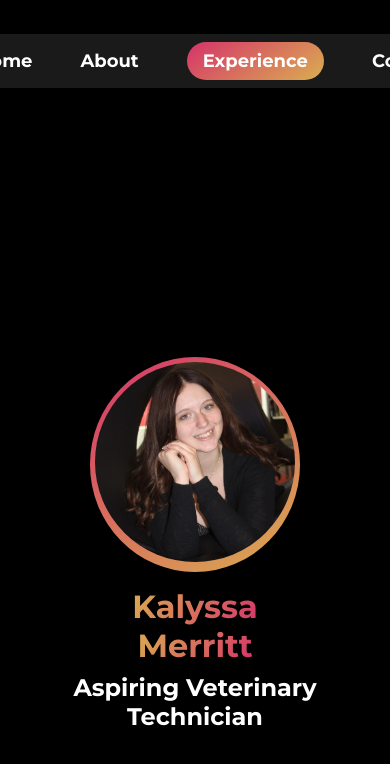
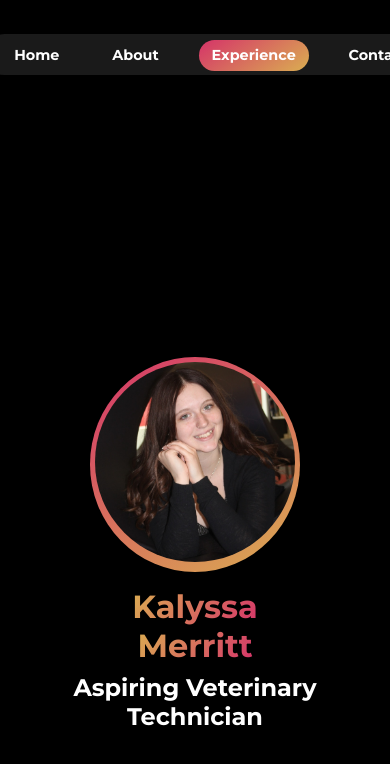
Before and after one commit to lawofthedmz/kalyssa-website, a React (Create React App) app: page / in a window 390 px wide. Shown: the top 764 px of the page. Built offline with nearby package versions, Linux system fonts and the light colour scheme.

Commit message:
fixed header responsiveness

```diff
--- a/src/components/Header.js
+++ b/src/components/Header.js
@@ -20,22 +20,42 @@ const NavList = styled.ul`
   padding: 0.5rem 1rem;
   background: #1a1a1a; /* Solid color for the pill bar */
   box-shadow: 0 2px 5px rgba(0, 0, 0, 0.2); /* Optional: Add a subtle shadow for a floating effect */
+
+  @media (max-width: 768px) {
+    gap: 0.5rem;
+    padding: 0.3rem 0.5rem;
+  }
 `;
 
 const NavItem = styled.li`
   padding: 0.5rem 1rem;
   border-radius: 20px;
+
+  @media (max-width: 768px) {
+    padding: 0.3rem 0.6rem;
+  }
 `;
 
 const StyledNavLink = styled.a`
   text-decoration: none;
   color: #fff;
   font-weight: bold;
+  font-size: 1.2rem;
+
   &.active {
     background: linear-gradient(145deg, #d53369, #daae51); /* Gradient color for the active link */
     color: #fff;
     border-radius: 20px;
     padding: 0.5rem 1rem;
+  }
+
+  @media (max-width: 768px) {
+    font-size: 0.9rem;
+    padding: 0.4rem 0.8rem;
+
+    &.active {
+      padding: 0.4rem 0.8rem;
+    }
   }
 `;
 
```
